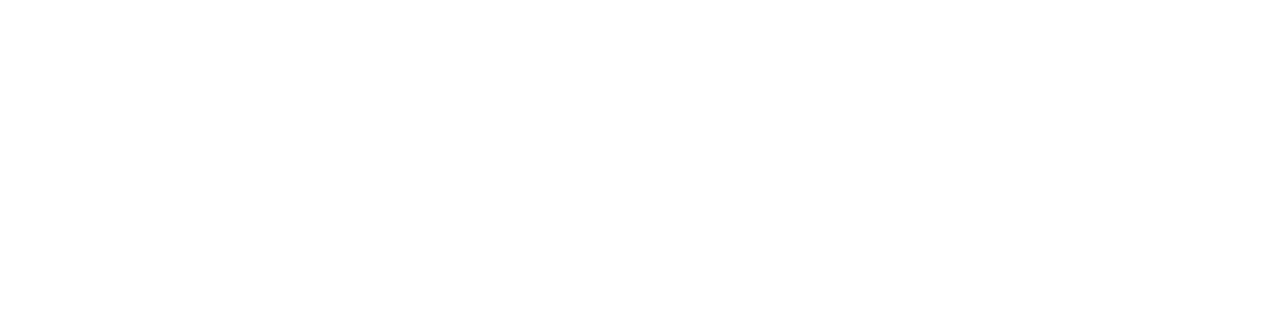
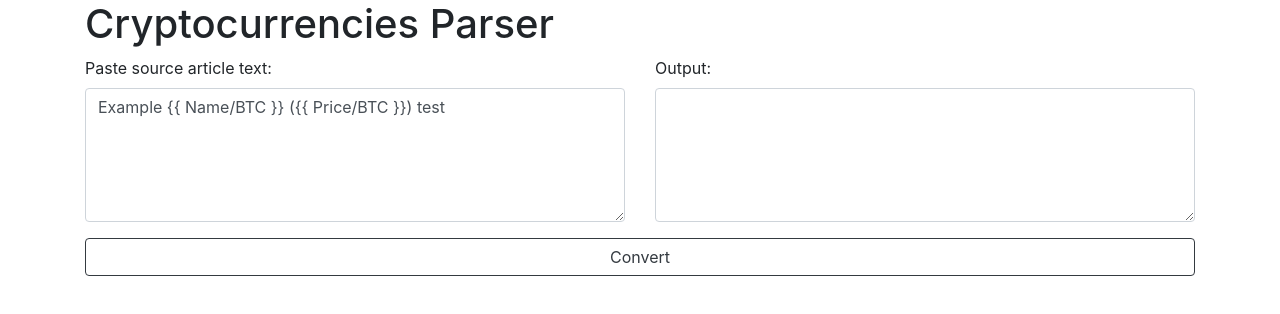
Before and after one commit to wojot/cryptocurrency-parser, a React (Create React App) app: page / in a window 1280 px wide. Shown: the top 314 px of the page. Built offline with nearby package versions, Linux system fonts and the light colour scheme.

Commit message:
Handling input, main template

```diff
--- a/src/components/App.js
+++ b/src/components/App.js
@@ -1,11 +1,80 @@
-import React from "react";
+import React, { useState } from "react";
 import { connect } from "react-redux";
 import "../css/main.scss";
 import { getName } from "../actions";
+import { Container, Row, Col, Form, Button } from "react-bootstrap";
 
 function App({ getName }) {
+  const [input, setInput] = useState(
+    "Example {{ Name/BTC }} ({{ Price/BTC }}) test"
+  );
+  const [output, setOutput] = useState("");
+
+  const handleInput = event => {
+    setInput(event.target.value);
+  };
+
+  const isOdd = num => {
+    return num % 2;
+  };
+
+  const parseInput = () => {
+    let fullInputTable = [];
+    let outputText = "";
+
+    input.split("{{ ").forEach(slice => {
+      fullInputTable = fullInputTable.concat(slice.split(" }}"));
+    });
+
+    fullInputTable.forEach((slice, index) => {
+      if (isOdd(index)) {
+        slice = `-->${slice}<--`;
+      }
+      outputText += slice;
+    });
+
+    setOutput(outputText);
+  };
+
   // console.log(getName("test"));
-  return <div className="App"></div>;
+
+  return (
+    <div className="App">
+      <Container>
+        <Row>
+          <Col>
+            <h1>Cryptocurrencies Parser</h1>
+          </Col>
+        </Row>
+        <Row>
+          <Col>
+            <Form.Group controlId="exampleForm.ControlTextarea1">
+              <Form.Label>Paste source article text:</Form.Label>
+              <Form.Control
+                as="textarea"
+                rows="5"
+                onChange={event => handleInput(event)}
+                value={input}
+              />
+            </Form.Group>
+          </Col>
+          <Col>
+            <Form.Group controlId="exampleForm.ControlTextarea1">
+              <Form.Label>Output:</Form.Label>
+              <Form.Control as="textarea" rows="5" defaultValue={output} />
+            </Form.Group>
+          </Col>
+        </Row>
+        <Row>
+          <Col>
+            <Button variant="outline-dark" onClick={parseInput} block>
+              Convert
+            </Button>
+          </Col>
+        </Row>
+      </Container>
+    </div>
+  );
 }
 
 const mapStateToProps = state => ({});
```
